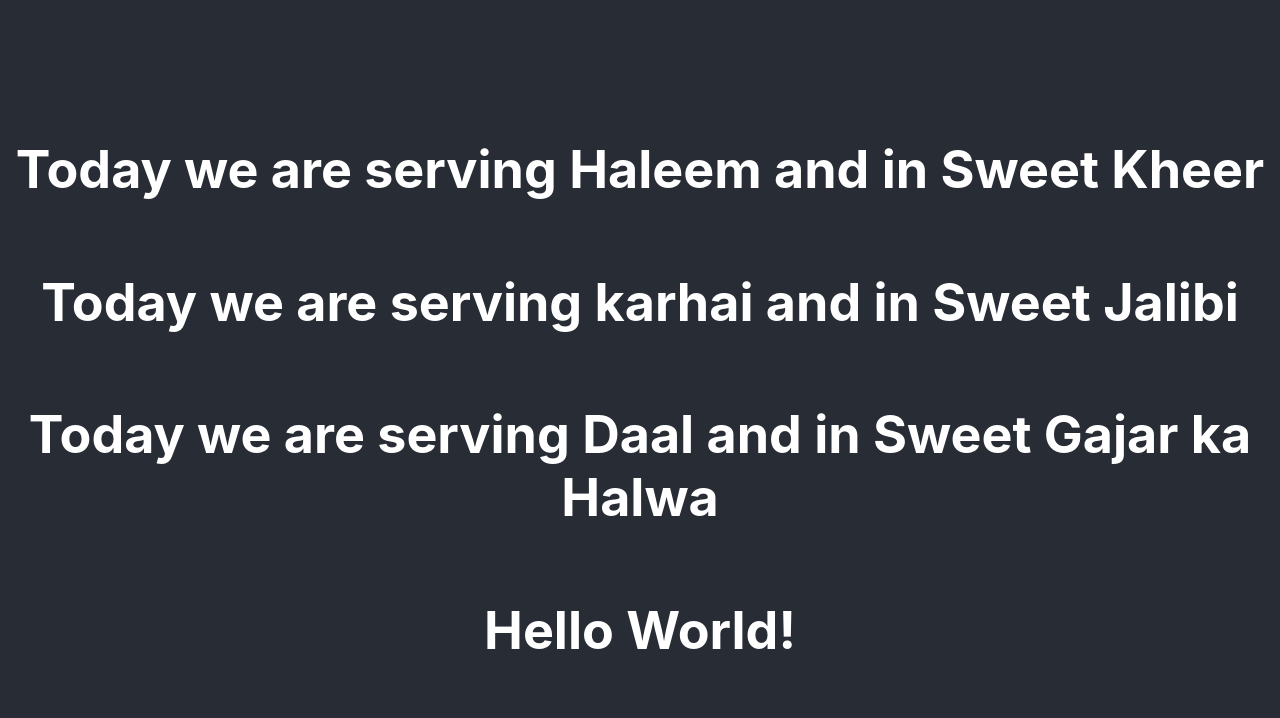
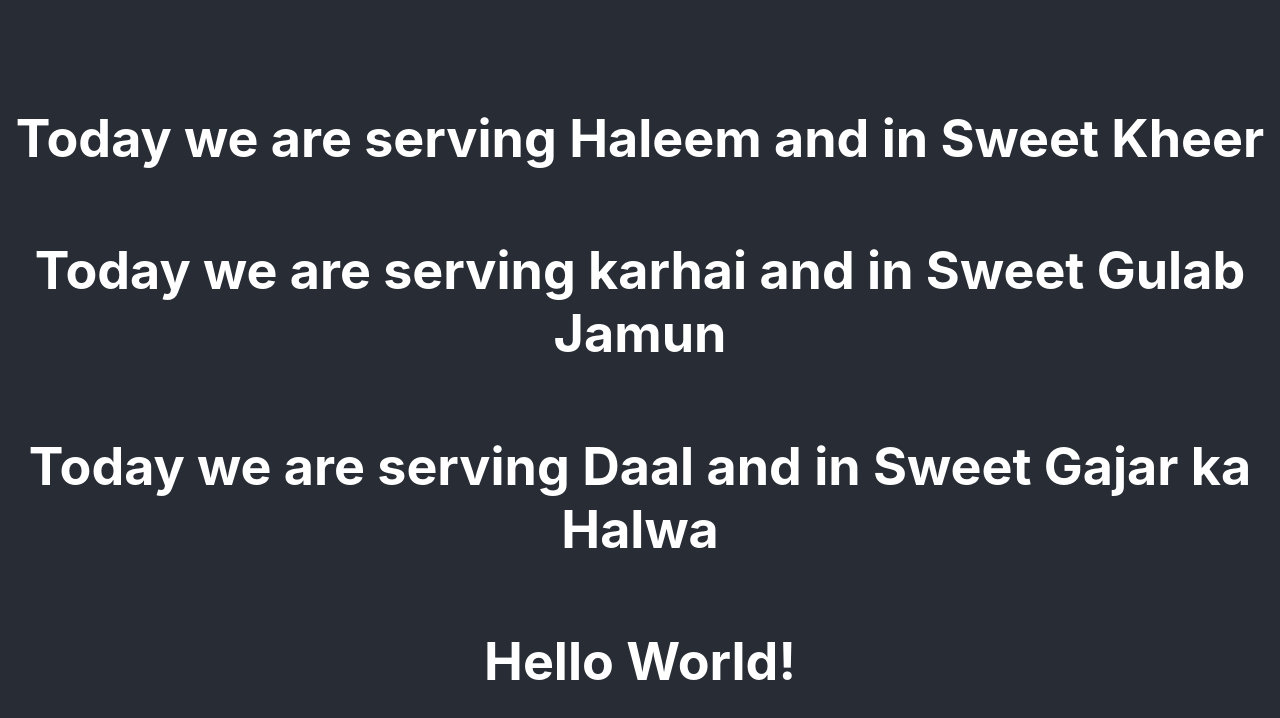
Before and after one commit to Jafferjees-IT/bootcamp-react-app, a React (Create React App) app: page / in a window 1280 px wide. Shown: the top 718 px of the page. Built offline with nearby package versions, Linux system fonts and the light colour scheme.

Commit message:
Update App.js

```diff
--- a/src/App.js
+++ b/src/App.js
@@ -8,7 +8,7 @@ function App() {
     <div className="App">
       <header className="App-header">
     <Dinner dishname="Haleem" sweet="Kheer"/>
-    <Dinner dishname="karhai" sweet="Jalibi"/>
+    <Dinner dishname="karhai" sweet="Gulab Jamun"/>
     <Dinner dishname="Daal" sweet="Gajar ka Halwa"/>
       <h1>Hello World!</h1>
       </header>
```
